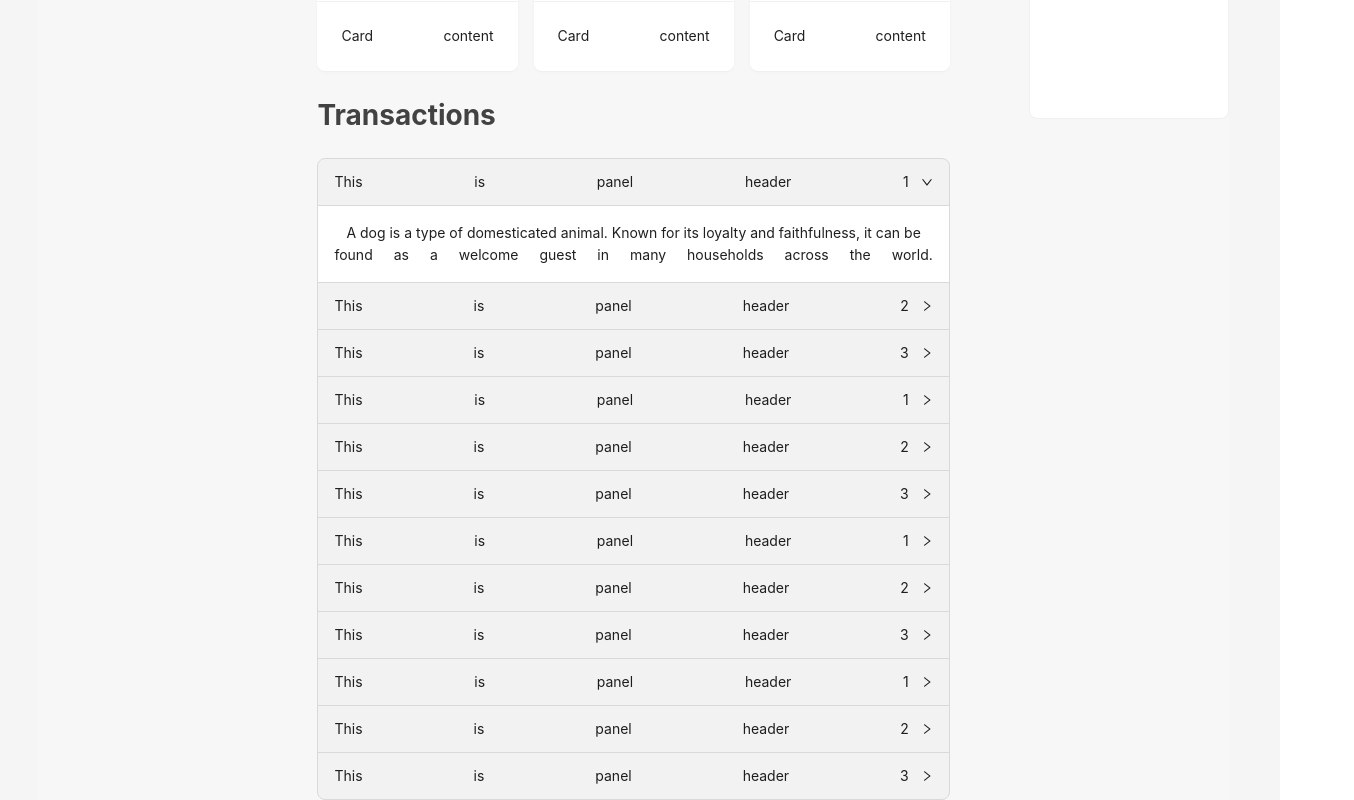
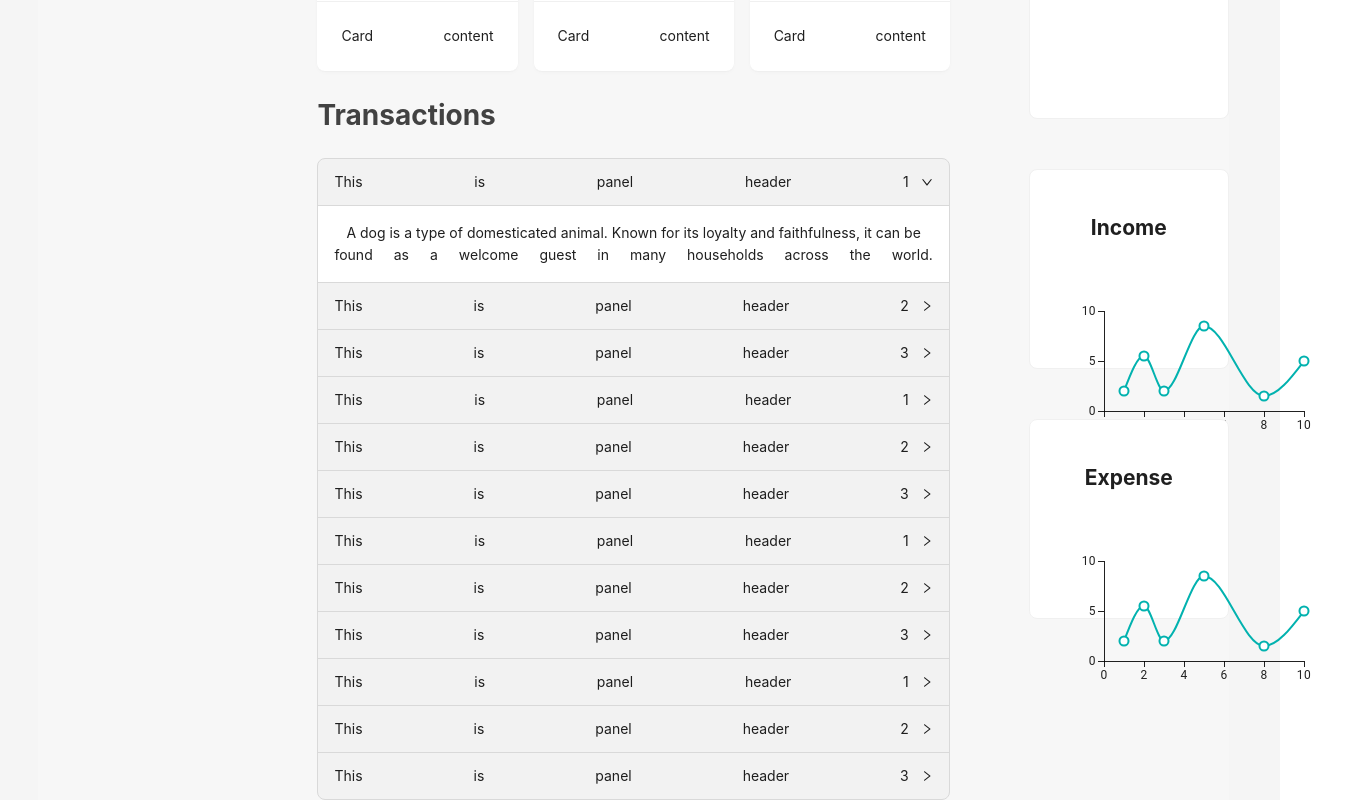
Before and after one commit to Expense-Tracker-Task/expense-tracker-frontend, a React (Create React App) app: page / in a window 1280 px wide. Shown: the part 239-1039 px from the top of the page, 1354 px wide, since content can reach past the window. Built offline with nearby package versions, Linux system fonts and the light colour scheme.

Commit message:
add chart for income and expense

```diff
--- a/package.json
+++ b/package.json
@@ -3,6 +3,10 @@
   "version": "0.1.0",
   "private": true,
   "dependencies": {
+    "@emotion/react": "^11.11.1",
+    "@emotion/styled": "^11.11.0",
+    "@mui/material": "^5.14.13",
+    "@mui/x-charts": "^6.0.0-alpha.15",
     "@testing-library/jest-dom": "^5.17.0",
     "@testing-library/react": "^13.4.0",
     "@testing-library/user-event": "^13.5.0",
--- a/src/views/home-page.js
+++ b/src/views/home-page.js
@@ -1,6 +1,7 @@
 import React from "react";
 import { Card, Col, Collapse, Layout, Row, Space } from "antd";
 import Search from "antd/es/input/Search";
+import { LineChart } from "@mui/x-charts/LineChart";
 
 const { Sider, Content } = Layout;
 const { Meta } = Card;
@@ -56,7 +57,11 @@ export const HomePage = () => {
           backgroundColor: backgroundColor,
         }}
       >
-        <Col>{userInfoMethod()}</Col>
+        <Col>
+          {userInfoMethod()}
+          {incomeChartMethod()}
+          {expenseChartMethod()}
+        </Col>
       </Sider>
     </Layout>
   );
@@ -71,6 +76,52 @@ function userInfoMethod() {
   return (
     <Card style={style} hoverable>
       <Meta title="Europe Street beat" description="www.instagram.com" />
+    </Card>
+  );
+}
+
+function incomeChartMethod() {
+  const style = {
+    backgroundColor: "white",
+    height: "200px",
+    marginTop: "50px",
+  };
+  return (
+    <Card style={style} hoverable>
+      <h1>Income</h1>
+      <LineChart
+        xAxis={[{ data: [1, 2, 3, 5, 8, 10] }]}
+        series={[
+          {
+            data: [2, 5.5, 2, 8.5, 1.5, 5],
+          },
+        ]}
+        width={300}
+        height={200}
+      />
+    </Card>
+  );
+}
+
+function expenseChartMethod() {
+  const style = {
+    backgroundColor: "white",
+    height: "200px",
+    marginTop: "50px",
+  };
+  return (
+    <Card style={style} hoverable>
+      <h1>Expense</h1>
+      <LineChart
+        xAxis={[{ data: [1, 2, 3, 5, 8, 10] }]}
+        series={[
+          {
+            data: [2, 5.5, 2, 8.5, 1.5, 5],
+          },
+        ]}
+        width={300}
+        height={200}
+      />
     </Card>
   );
 }
```
Also changed, not shown: 1 other file (tests, documents, lock files or other folders).
